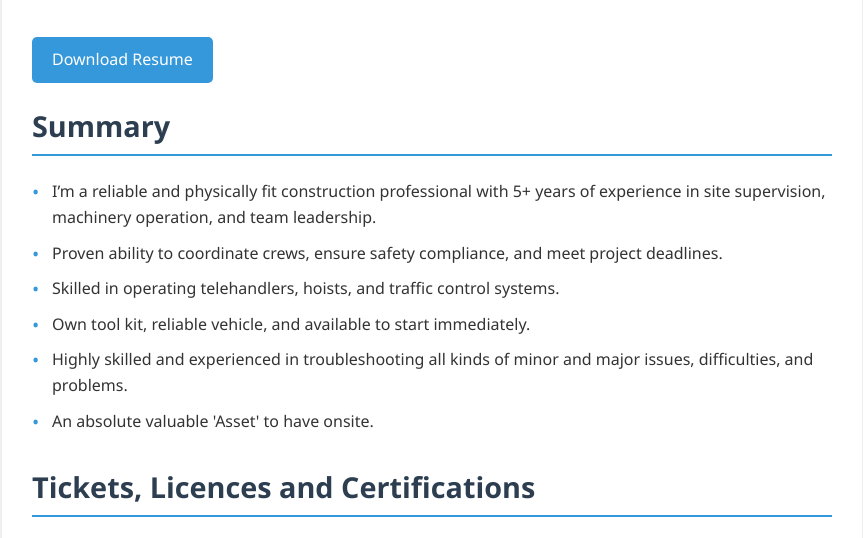
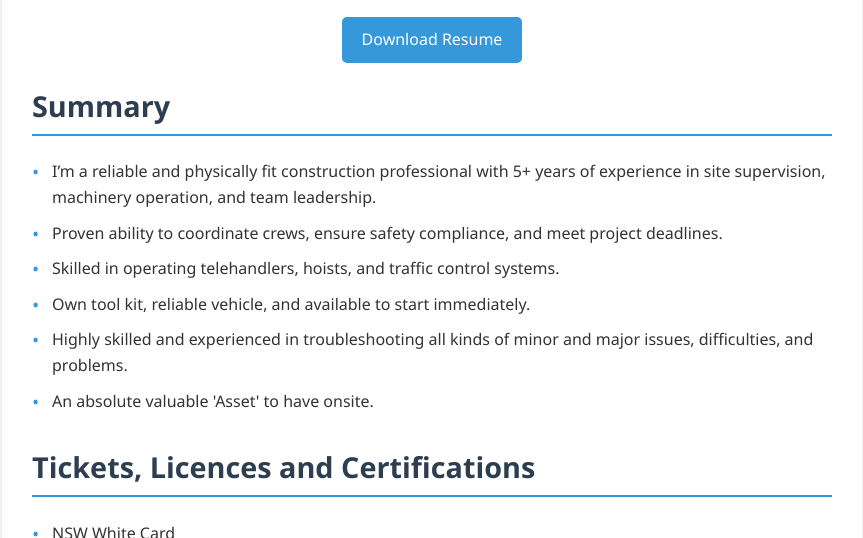
Before and after one commit to nguyenpeter77/Index.html, a plain HTML site: page index.html in a window 1280 px wide. Shown: the part 182-720 px from the top of the page, without its empty margins (208-1071 px from the left). Drawn offline with Linux system fonts and the light colour scheme.

Commit message:
Update index.html

```diff
--- a/index.html
+++ b/index.html
@@ -109,9 +109,12 @@
         .job-details {
             margin-left: 20px;
         }
+        .download-button-container {
+            text-align: center;
+            margin-top: 20px;
+        }
         .download-button {
             display: inline-block;
-            margin-top: 20px;
             padding: 10px 20px;
             background-color: #3498db;
             color: #fff;
@@ -133,10 +136,12 @@
             </div>
         </header>
 
-        <!-- Download Button -->
-        <a href="Leading_Hand_Resume_document.docx" download="Peter_Nguyen_Resume.docx" class="download-button">
-            Download Resume
-        </a>
+        <!-- Centered Download Button -->
+        <div class="download-button-container">
+            <a href="Leading_Hand_Resume_document.docx" download="Peter_Nguyen_Resume.docx" class="download-button">
+                Download Resume
+            </a>
+        </div>
 
         <section class="section">
             <h2>Summary</h2>
```
